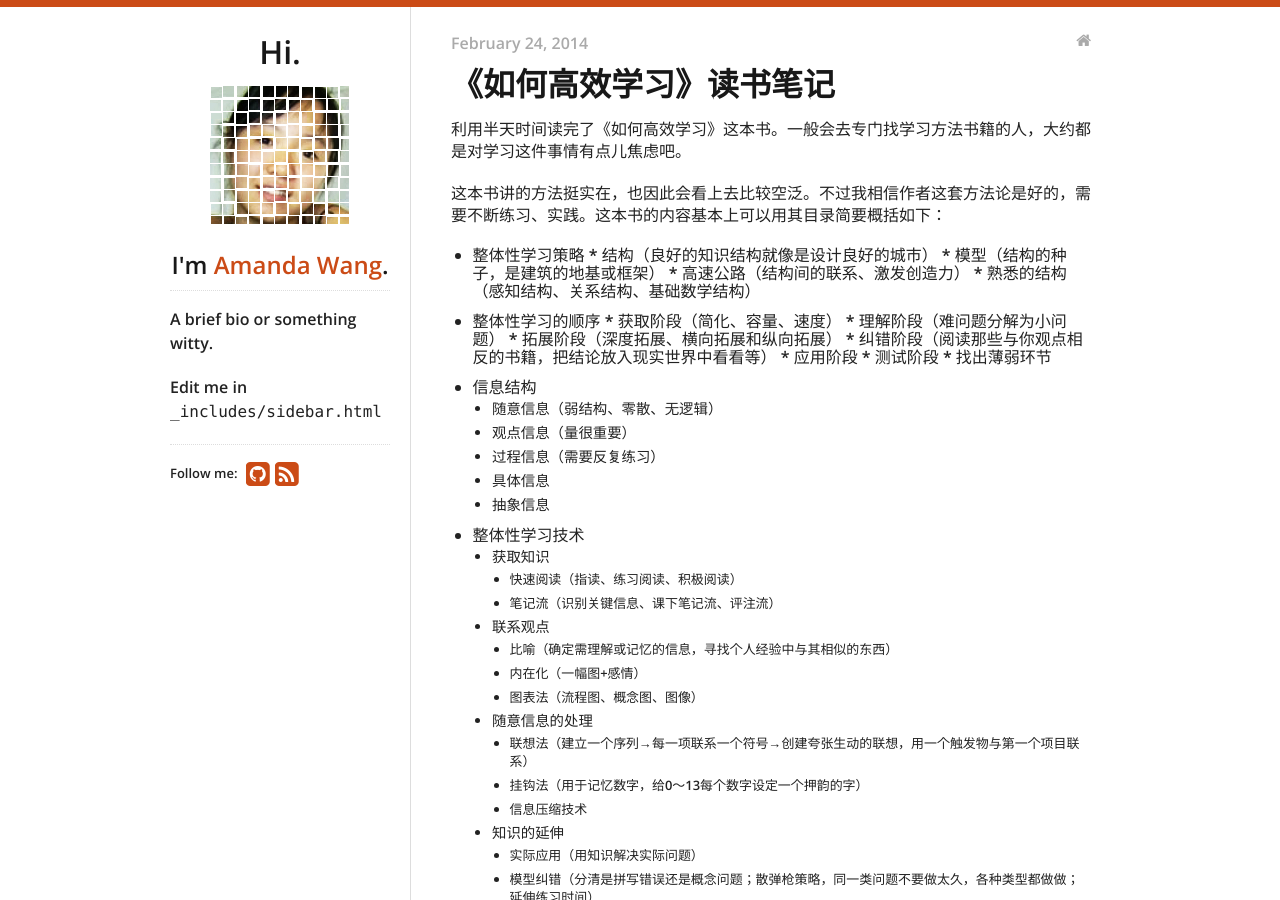
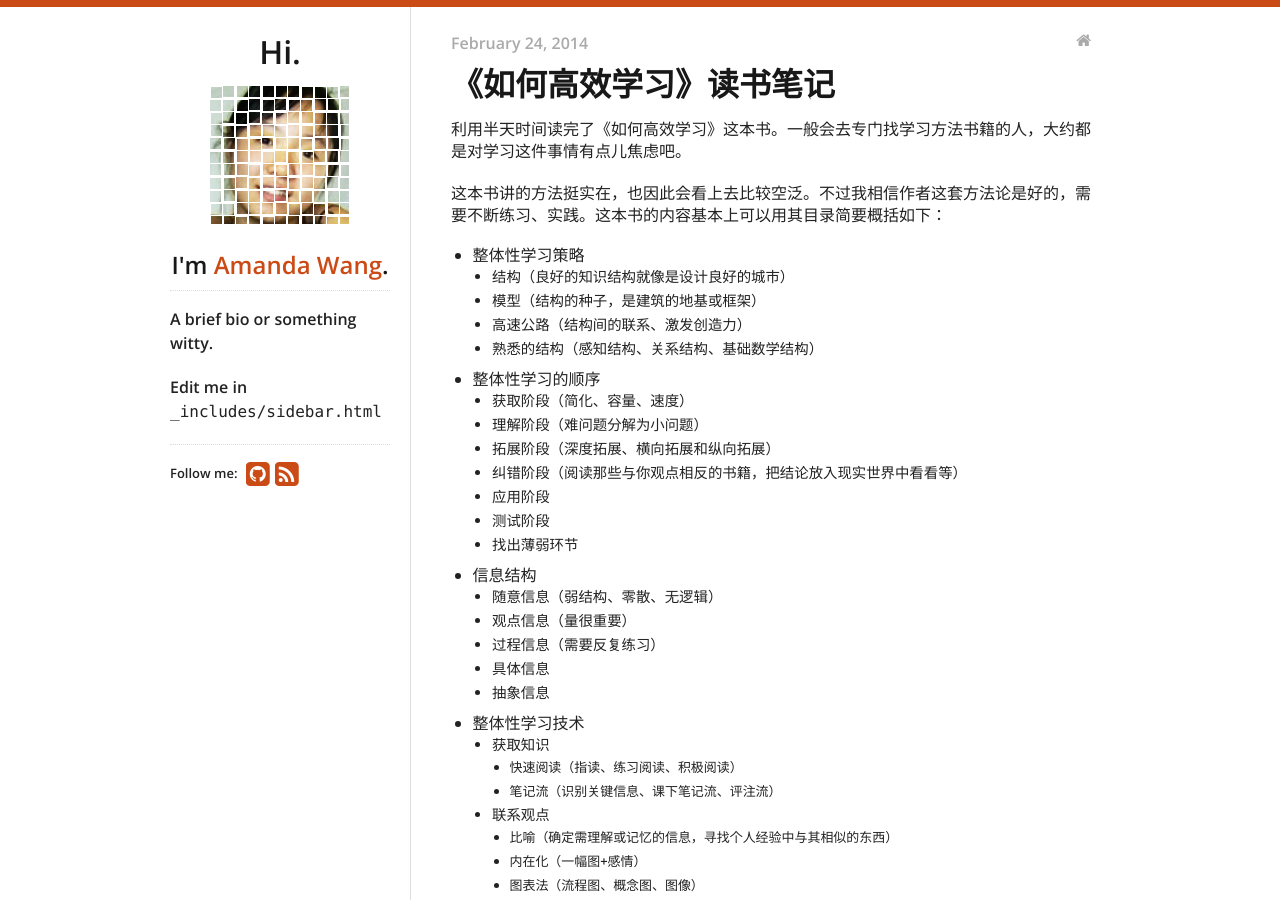
Before and after one commit to fantaghiro/fantaghiro.github.io, a Jekyll site: the page built from _posts/2014-02-24-Learn-More-Study-Less.markdown, in a window 1280 px wide and 900 px high. Built offline with Jekyll 4.4.1, drawn with Linux system fonts in a browser that asks for light colours; nearby versions of some CDN libraries; library files that are not in the unit come from our copies; comment, search, counter and statistics services are not loaded.

Commit message:
Update 2014-02-24-Learn-More-Study-Less.markdown

```diff
--- a/_posts/2014-02-24-Learn-More-Study-Less.markdown
+++ b/_posts/2014-02-24-Learn-More-Study-Less.markdown
@@ -13,19 +13,23 @@ tags:
 
 <ul id="treeview">
 <li>整体性学习策略
-  * 结构（良好的知识结构就像是设计良好的城市）
-  * 模型（结构的种子，是建筑的地基或框架）
-  * 高速公路（结构间的联系、激发创造力）
-  * 熟悉的结构（感知结构、关系结构、基础数学结构）
+  <ul>
+    <li>结构（良好的知识结构就像是设计良好的城市）</li>
+    <li>模型（结构的种子，是建筑的地基或框架）</li>
+    <li>高速公路（结构间的联系、激发创造力）</li>
+    <li>熟悉的结构（感知结构、关系结构、基础数学结构）</li>
+  </ul>
 </li>
 <li>整体性学习的顺序
-  * 获取阶段（简化、容量、速度）
-  * 理解阶段（难问题分解为小问题）
-  * 拓展阶段（深度拓展、横向拓展和纵向拓展）
-  * 纠错阶段（阅读那些与你观点相反的书籍，把结论放入现实世界中看看等）
-  * 应用阶段
-  * 测试阶段
-  * 找出薄弱环节
+  <ul>
+    <li>获取阶段（简化、容量、速度）</li>
+    <li>理解阶段（难问题分解为小问题）</li>
+    <li>拓展阶段（深度拓展、横向拓展和纵向拓展）</li>
+    <li>纠错阶段（阅读那些与你观点相反的书籍，把结论放入现实世界中看看等）</li>
+    <li>应用阶段</li>
+    <li>测试阶段</li>
+    <li>找出薄弱环节</li>
+  </ul>
 </li>
 <li>信息结构
   <ul>
```
